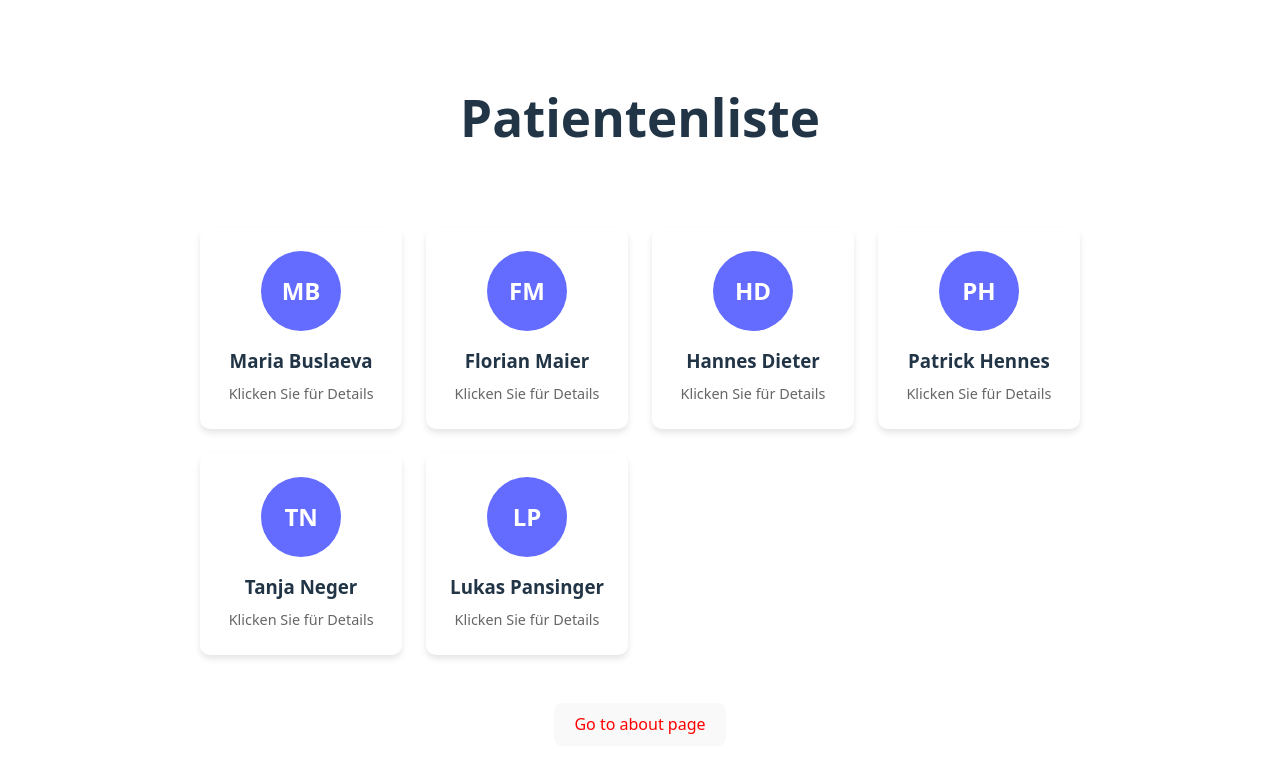
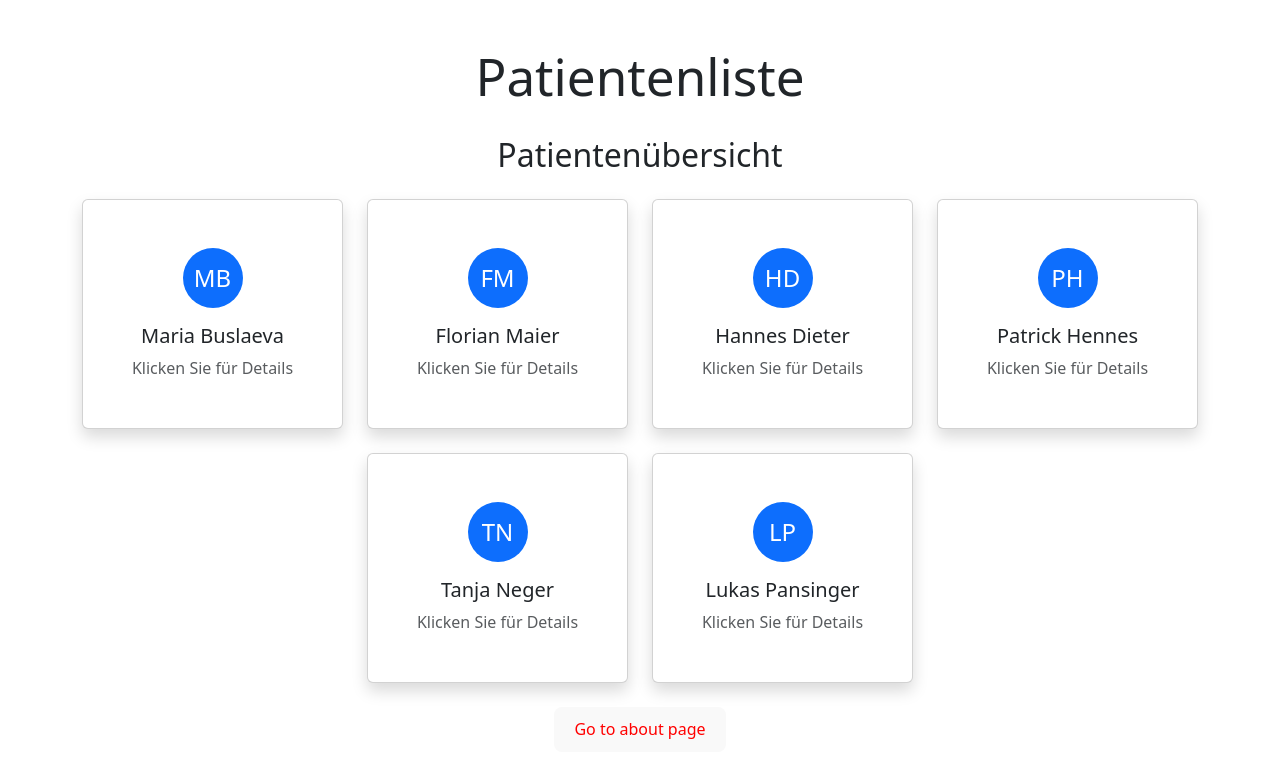
Before and after one commit to elmaire/medSWProject, a React (Vite) app: page / in a window 1280 px wide. Shown: the top 778 px of the page. Built offline with nearby package versions, Linux system fonts and the light colour scheme.

Commit message:
BootStrap

```diff
--- a/package.json
+++ b/package.json
@@ -10,6 +10,7 @@
     "preview": "vite preview"
   },
   "dependencies": {
+    "bootstrap": "^5.3.6",
     "react": "^19.1.0",
     "react-dom": "^19.1.0",
     "react-router-dom": "^7.5.3"
--- a/src/components/About.jsx
+++ b/src/components/About.jsx
@@ -1,11 +1,14 @@
 function About () {
-    return (<>
-
-    <h2>About</h2>
-        <p>This is my about page</p>
-    </>)
-
-
+    return (
+        <div className="container py-5">
+            <div className="card shadow mx-auto" style={{maxWidth: 600}}>
+                <div className="card-body">
+                    <h2 className="card-title mb-3">Über diese App</h2>
+                    <p className="card-text">Dies ist eine Beispiel-Patientenverwaltung mit React, Vite und Bootstrap. Die Oberfläche wurde mit Bootstrap verschönert.</p>
+                </div>
+            </div>
+        </div>
+    );
 }
 
 export default About;
--- a/src/components/PatientDetail.jsx
+++ b/src/components/PatientDetail.jsx
@@ -15,31 +15,30 @@ function PatientDetail() {
     // Anzeige einer Fehlermeldung, wenn keine Patientendaten vorhanden sind
     if (!patient) {
         return (
-            <div className="patient-detail">
-                <h2>Patient nicht gefunden</h2>
-                {/* Button zur Rückkehr zur Hauptseite */}
-                <button onClick={() => navigate('/')}>Zurück zur Liste</button>
+            <div className="container py-5">
+                <div className="alert alert-danger text-center">
+                    <h2>Patient nicht gefunden</h2>
+                    <button className="btn btn-primary mt-3" onClick={() => navigate('/')}>Zurück zur Liste</button>
+                </div>
             </div>
         );
     }
 
     // Hauptanzeige mit Patientendetails
     return (
-        <div className="patient-detail">
-            <div className="patient-detail-card">
-                {/* Avatar des Patienten mit Initialen */}
-                <div className="patient-avatar large">
-                    {patient.firstName[0]}{patient.lastName[0]}
+        <div className="container py-5 d-flex justify-content-center">
+            <div className="card shadow p-4" style={{maxWidth: 400, width: '100%'}}>
+                <div className="d-flex flex-column align-items-center">
+                    <div className="rounded-circle bg-primary text-white d-flex align-items-center justify-content-center mb-3" style={{width: 80, height: 80, fontSize: 32}}>
+                        {patient.firstName[0]}{patient.lastName[0]}
+                    </div>
+                    <h2 className="mb-3">{patient.firstName} {patient.lastName}</h2>
+                    <div className="mb-4 w-100">
+                        <p><strong>Vorname:</strong> {patient.firstName}</p>
+                        <p><strong>Nachname:</strong> {patient.lastName}</p>
+                    </div>
+                    <button className="btn btn-outline-primary w-100" onClick={() => navigate('/')}>Zurück zur Liste</button>
                 </div>
-                {/* Vollständiger Name des Patienten als Überschrift */}
-                <h2>{patient.firstName} {patient.lastName}</h2>
-                {/* Abschnitt für detaillierte Patienteninformationen */}
-                <div className="patient-info">
-                    <p><strong>Vorname:</strong> {patient.firstName}</p>
-                    <p><strong>Nachname:</strong> {patient.lastName}</p>
-                </div>
-                {/* Button zur Rückkehr zur Hauptseite */}
-                <button onClick={() => navigate('/')}>Zurück zur Liste</button>
             </div>
         </div>
     );
--- a/src/components/Patients.jsx
+++ b/src/components/Patients.jsx
@@ -24,23 +24,23 @@ function Patients() {
     };
 
     return (
-        <div className="patients-container">
-            <div className="patients-grid">
-                {/* Mapping durch die Patientenliste zur Erstellung von Karten für jeden Patienten */}
+        <div className="container py-4">
+            <h2 className="mb-4 text-center">Patientenübersicht</h2>
+            <div className="row g-4 justify-content-center">
                 {patients.map((patient, index) => (
                     <div
-                        key={index} // Eindeutiger Schlüssel für jedes Element in der Liste
-                        className="patient-card"
-                        onClick={() => handlePatientClick(patient)} // Klick-Handler für Navigation zur Detailseite
+                        key={index}
+                        className="col-12 col-sm-6 col-md-4 col-lg-3"
                     >
-                        {/* Avatar mit Initialen des Patienten */}
-                        <div className="patient-avatar">
-                            {patient.firstName[0]}{patient.lastName[0]}
+                        <div className="card h-100 shadow patient-card-hover" onClick={() => handlePatientClick(patient)} style={{cursor: 'pointer'}}>
+                            <div className="card-body text-center">
+                                <div className="rounded-circle bg-primary text-white d-inline-flex align-items-center justify-content-center mb-3" style={{width: 60, height: 60, fontSize: 24}}>
+                                    {patient.firstName[0]}{patient.lastName[0]}
+                                </div>
+                                <h5 className="card-title">{patient.firstName} {patient.lastName}</h5>
+                                <p className="card-text text-muted">Klicken Sie für Details</p>
+                            </div>
                         </div>
-                        {/* Name des Patienten */}
-                        <h3>{patient.firstName} {patient.lastName}</h3>
-                        {/* Hinweistext für den Benutzer */}
-                        <p>Klicken Sie für Details</p>
                     </div>
                 ))}
             </div>
--- a/src/main.jsx
+++ b/src/main.jsx
@@ -1,3 +1,4 @@
+import 'bootstrap/dist/css/bootstrap.min.css';
 import { StrictMode } from 'react'
 import { createRoot } from 'react-dom/client'
 import './index.css'
```
Also changed, not shown: 1 other file (tests, documents, lock files or other folders).
